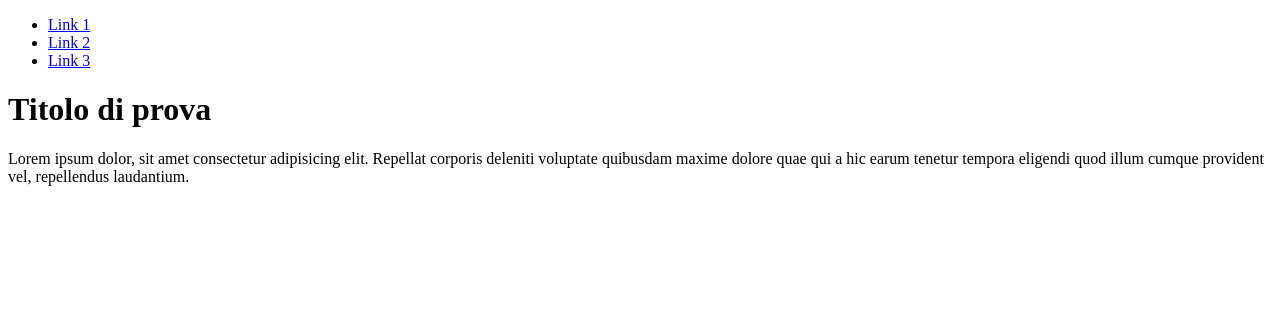
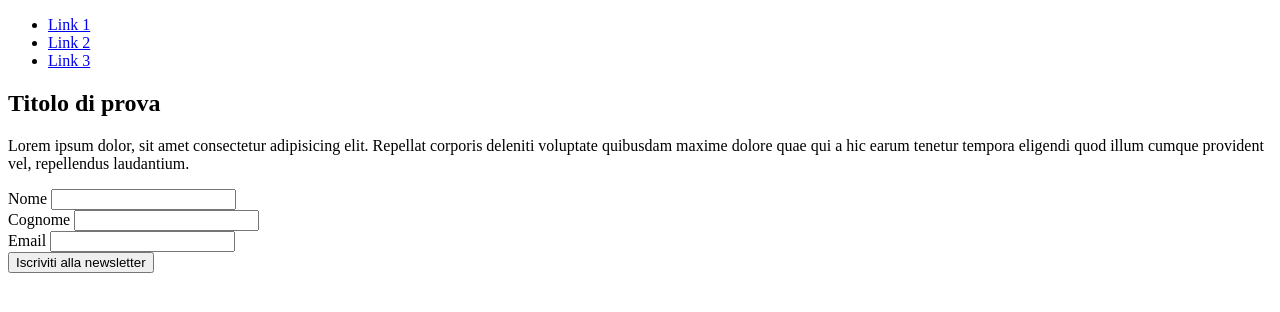
Before and after one commit to giuseppemastrandrea/test-branch-site, a plain HTML site: page index.html in a window 1280 px wide. Drawn offline with Linux system fonts and the light colour scheme.

Commit message:
Update index.html

```diff
--- a/index.html
+++ b/index.html
@@ -25,10 +25,31 @@
         </nav>
     </header>
     <div class="container">
-        <h1>Titolo di prova</h1>
+        <h2>Titolo di prova</h2>
         <p>Lorem ipsum dolor, sit amet consectetur adipisicing elit. Repellat corporis deleniti voluptate quibusdam
             maxime dolore quae qui a hic earum tenetur tempora eligendi quod illum cumque provident vel, repellendus
             laudantium.</p>
+
+        <form action="">
+            <div>
+                <label>Nome</label>
+                <input type="text" name="first_name">
+            </div>
+            <div>
+                <label>Cognome</label>
+                <input type="text" name="last_name">
+            </div>
+
+            <div>
+                <label>Email</label>
+                <input type="email" name="email">
+            </div>
+
+            <div>
+                <input type="submit" value="Iscriviti alla newsletter">
+            </div>
+
+        </form>
     </div>
     <script src="static/js/script.js"></script>
 </body>
```
